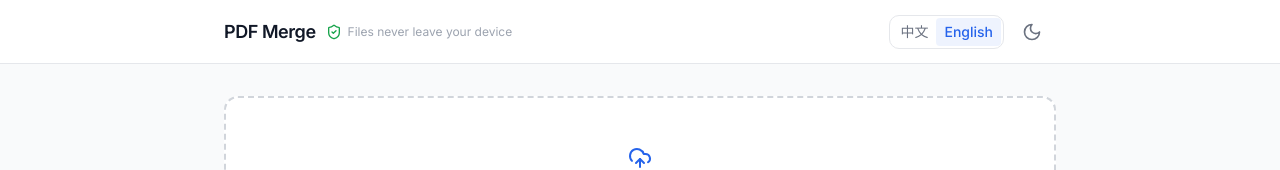
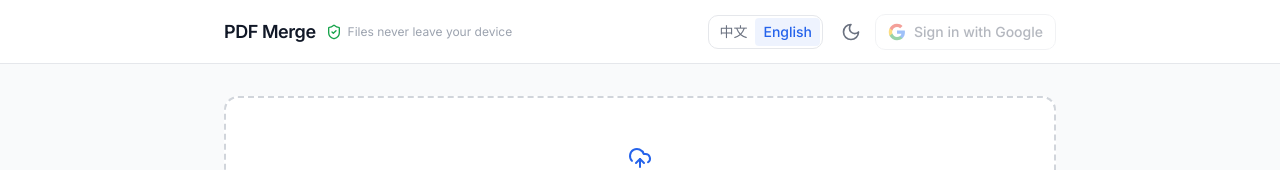
Before and after one commit to 863683348/pdf-merge-next, a Next.js app: page / in a window 1280 px wide. Shown: the top 170 px of the page. Built offline with nearby package versions, Linux system fonts and the light colour scheme; no server answers.

Commit message:
fix: CSP allow GSI domains + visible Google sign-in button

```diff
--- a/next.config.mjs
+++ b/next.config.mjs
@@ -1,11 +1,11 @@
 /** @type {import('next').NextConfig} */
 const csp = [
   "default-src 'self'",
-  "script-src 'self' 'unsafe-inline' 'unsafe-eval'",
+  "script-src 'self' 'unsafe-inline' 'unsafe-eval' https://accounts.google.com https://apis.google.com",
   "style-src 'self' 'unsafe-inline'",
-  "img-src 'self' data: blob:",
+  "img-src 'self' data: blob: https:",
   "font-src 'self' data:",
-  "connect-src 'self'",
+  "connect-src 'self' https://accounts.google.com https://apis.google.com",
   "worker-src 'self' blob:",
   "frame-ancestors 'none'",
   "base-uri 'self'",
--- a/src/components/molecules/GoogleLoginButton.tsx
+++ b/src/components/molecules/GoogleLoginButton.tsx
@@ -1,6 +1,6 @@
 'use client';
 
-import { useEffect, useRef, useCallback } from 'react';
+import { useEffect, useRef, useState } from 'react';
 import { LogOut } from 'lucide-react';
 import { useAppStore } from '../../store/useAppStore';
 import { decodeJwtPayload, readStoredUser } from '../../lib/auth';
@@ -14,11 +14,11 @@ export function GoogleLoginButton() {
   const gaUser = useAppStore((s) => s.gaUser);
   const login = useAppStore((s) => s.login);
   const logout = useAppStore((s) => s.logout);
-  const btnRef = useRef<HTMLDivElement>(null);
   const initialized = useRef(false);
+  const [gsiReady, setGsiReady] = useState(false);
   const t = useT();
 
-  // 首次挂载由 localStorage 恢复用户
+  // 从 localStorage 恢复
   useEffect(() => {
     const stored = readStoredUser();
     if (stored && !gaUser) {
@@ -26,13 +26,13 @@ export function GoogleLoginButton() {
     }
   }, []); // eslint-disable-line react-hooks/exhaustive-deps
 
-  // 初始化 GSI 并渲染按钮
-  const initGsi = useCallback(() => {
-    if (initialized.current || typeof window === 'undefined') return;
-    if (!window.google?.accounts?.id) return;
-    if (!btnRef.current) return;
-
+  // 等待 GSI 库加载并初始化
+  useEffect(() => {
+    if (initialized.current) return;
+    const tryInit = () => {
+      if (!window.google?.accounts?.id) return false;
       initialized.current = true;
+      setGsiReady(true);
       window.google.accounts.id.initialize({
         client_id: CLIENT_ID,
         callback: (response) => {
@@ -42,30 +42,22 @@ export function GoogleLoginButton() {
         auto_select: false,
         cancel_on_tap_outside: false,
       });
-
-    window.google.accounts.id.renderButton(btnRef.current, {
-      type: 'icon',
-      theme: 'outline',
-      size: 'large',
-      shape: 'circle',
-    });
+      return true;
+    };
+    if (tryInit()) return;
+    const iv = setInterval(() => {
+      if (tryInit()) clearInterval(iv);
+    }, 200);
+    return () => clearInterval(iv);
   }, [login]);
 
-  useEffect(() => {
-    // GSI 库可能已加载完成（如 layout.tsx 用 Script 加载）
-    if (window.google?.accounts?.id) {
-      initGsi();
-      return;
+  const handleSignIn = () => {
+    try {
+      window.google?.accounts.id.prompt();
+    } catch {
+      /* noop */
     }
-    // 否则等库加载
-    const check = setInterval(() => {
-      if (window.google?.accounts?.id) {
-        clearInterval(check);
-        initGsi();
-      }
-    }, 200);
-    return () => clearInterval(check);
-  }, [initGsi]);
+  };
 
   if (gaUser) {
     return (
@@ -94,10 +86,32 @@ export function GoogleLoginButton() {
   }
 
   return (
-    <div
-      ref={btnRef}
-      className="flex items-center"
-      title={t('auth.signInWithGoogle')}
+    <button
+      type="button"
+      onClick={handleSignIn}
+      disabled={!gsiReady}
+      className="inline-flex h-9 items-center gap-2 rounded-md border border-line bg-surface px-3 text-sm font-medium text-fg-secondary transition-colors duration-fast hover:bg-subtle hover:text-fg disabled:cursor-wait disabled:opacity-50"
+    >
+      {/* SVG Google G logo */}
+      <svg width="18" height="18" viewBox="0 0 24 24" aria-hidden>
+        <path
+          fill="#4285F4"
+          d="M22.56 12.25c0-.78-.07-1.53-.2-2.25H12v4.26h5.92a5.06 5.06 0 0 1-2.2 3.32v2.77h3.57c2.08-1.92 3.28-4.74 3.28-8.1z"
         />
+        <path
+          fill="#34A853"
+          d="M12 23c2.97 0 5.46-.98 7.28-2.66l-3.57-2.77c-.98.66-2.23 1.06-3.71 1.06-2.86 0-5.29-1.93-6.16-4.53H2.18v2.84C3.99 20.53 7.7 23 12 23z"
+        />
+        <path
+          fill="#FBBC05"
+          d="M5.84 14.09c-.22-.66-.35-1.36-.35-2.09s.13-1.43.35-2.09V7.07H2.18C1.43 8.55 1 10.22 1 12s.43 3.45 1.18 4.93l2.85-2.22.81-.62z"
+        />
+        <path
+          fill="#EA4335"
+          d="M12 5.38c1.62 0 3.06.56 4.21 1.64l3.15-3.15C17.45 2.09 14.97 1 12 1 7.7 1 3.99 3.47 2.18 7.07l3.66 2.84c.87-2.6 3.3-4.53 6.16-4.53z"
+        />
+      </svg>
+      {t('auth.signInWithGoogle')}
+    </button>
   );
 }
```
Lines whose indentation alone changed are shown as unchanged.
